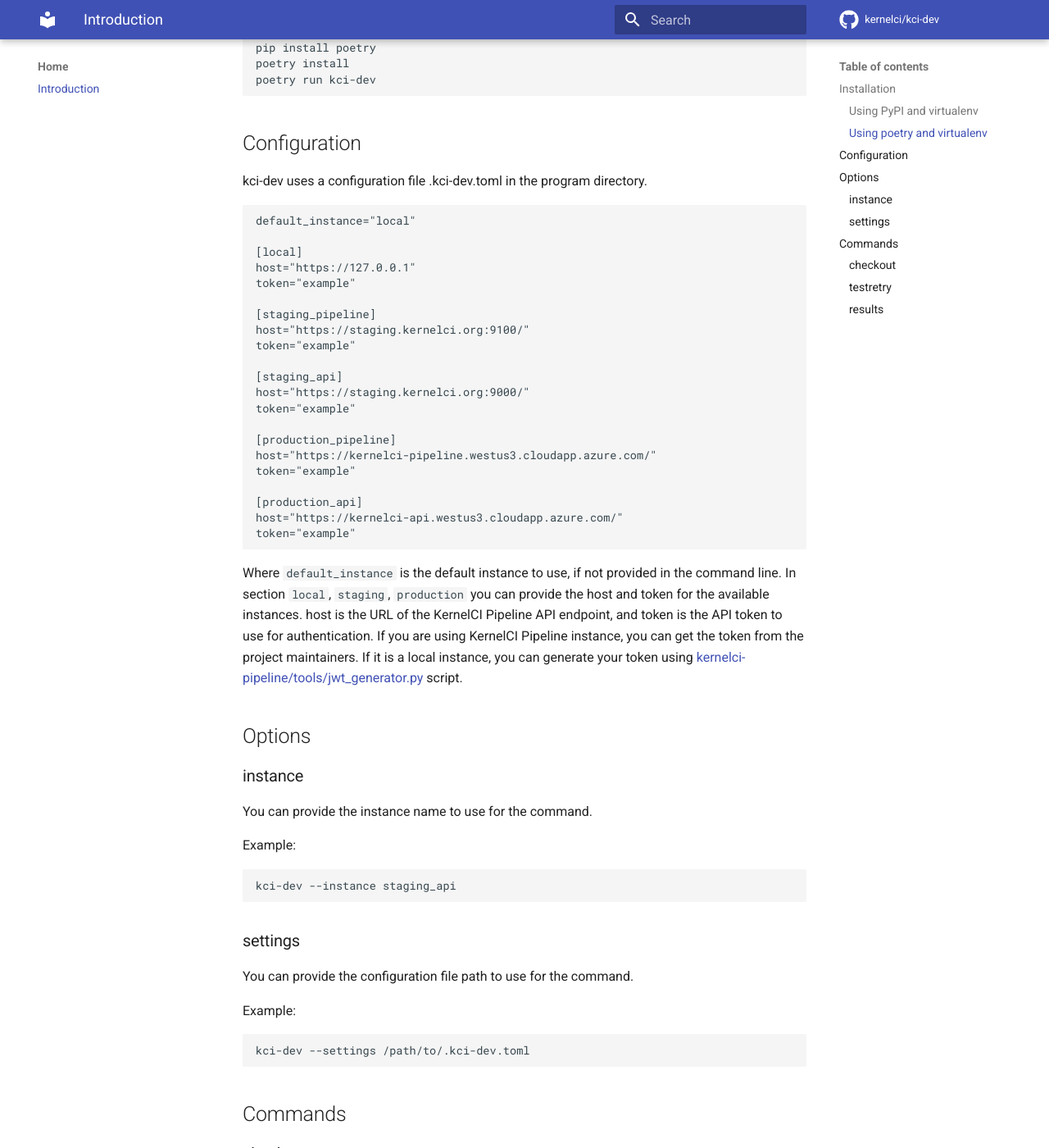
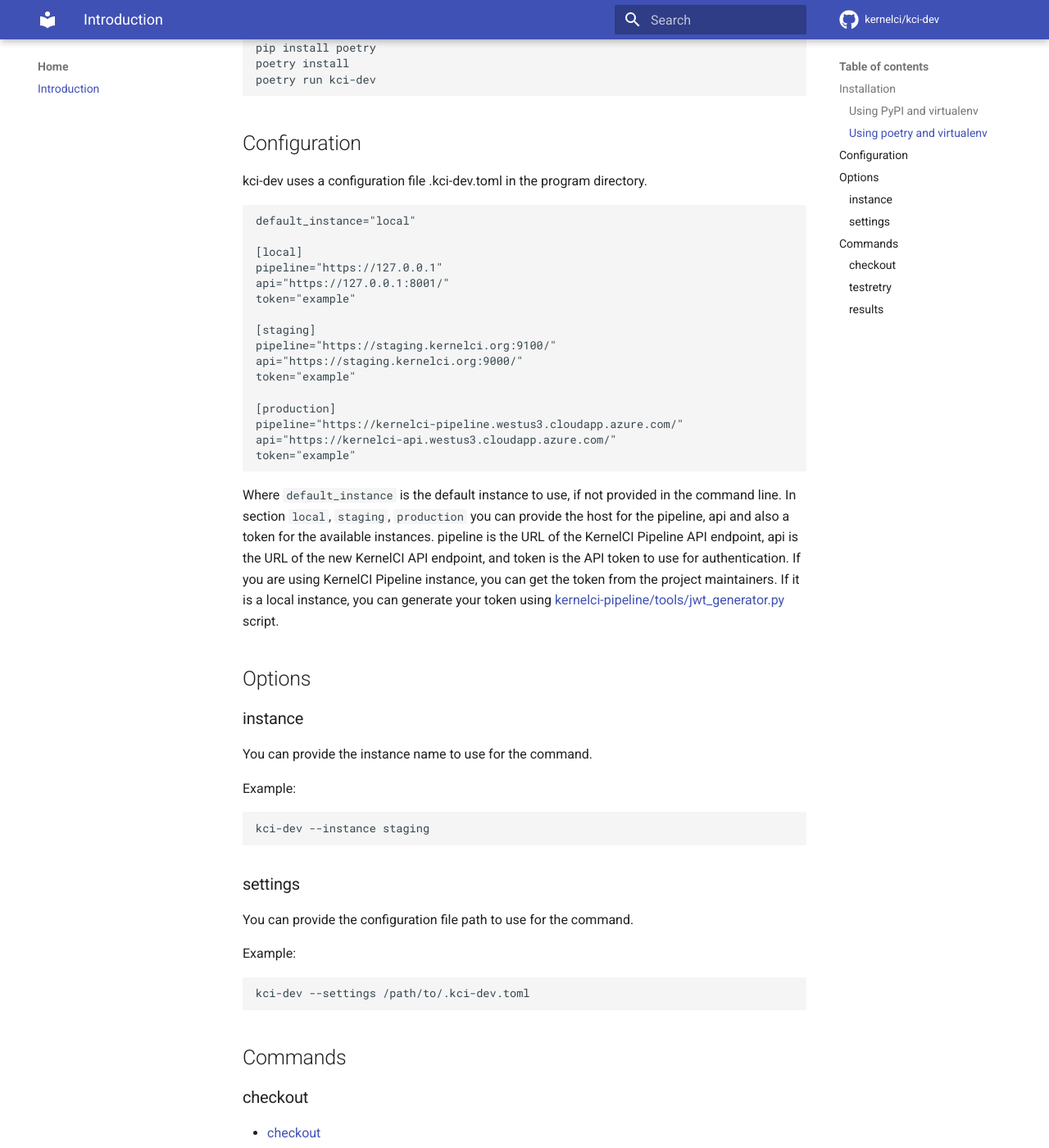
Before and after one commit to kernelci/kci-dev, an MkDocs documentation site: the page built from docs/index.md, in a window 1280 px wide and 1400 px high, scrolled down 571 px. Shown: the whole window at 82% size. Built offline with MkDocs 1.6.1 and Material for MkDocs 9.7.7, drawn with Linux system fonts in a browser that asks for light colours; comment, search, counter and statistics services are not loaded.

Commit message:
docs/index.md: Update .kci-dev.toml informations with pipeline and api
Signed-off-by: Arisu Tachibana <arisu.tachibana@miraclelinux.com>

````diff
--- a/docs/index.md
+++ b/docs/index.md
@@ -28,29 +28,24 @@
 default_instance="local"
 
 [local]
-host="https://127.0.0.1"
+pipeline="https://127.0.0.1"
+api="https://127.0.0.1:8001/"
 token="example"
 
-[staging_pipeline]
-host="https://staging.kernelci.org:9100/"
+[staging]
+pipeline="https://staging.kernelci.org:9100/"
+api="https://staging.kernelci.org:9000/"
 token="example"
 
-[staging_api]
-host="https://staging.kernelci.org:9000/"
-token="example"
-
-[production_pipeline]
-host="https://kernelci-pipeline.westus3.cloudapp.azure.com/"
-token="example"
-
-[production_api]
-host="https://kernelci-api.westus3.cloudapp.azure.com/"
+[production]
+pipeline="https://kernelci-pipeline.westus3.cloudapp.azure.com/"
+api="https://kernelci-api.westus3.cloudapp.azure.com/"
 token="example"
 ```
 
 Where `default_instance` is the default instance to use, if not provided in the command line.
-In section `local`, `staging`, `production` you can provide the host and token for the available instances.
-host is the URL of the KernelCI Pipeline API endpoint, and token is the API token to use for authentication.
+In section `local`, `staging`, `production` you can provide the host for the pipeline, api and also a token for the available instances.
+pipeline is the URL of the KernelCI Pipeline API endpoint, api is the URL of the new KernelCI API endpoint, and token is the API token to use for authentication.
 If you are using KernelCI Pipeline instance, you can get the token from the project maintainers.
 If it is a local instance, you can generate your token using [kernelci-pipeline/tools/jwt_generator.py](https://github.com/kernelci/kernelci-pipeline/blob/main/tools/jwt_generator.py) script.
 
````
Also changed, not shown: other parts of docs/index.md (+1 -1 lines).
